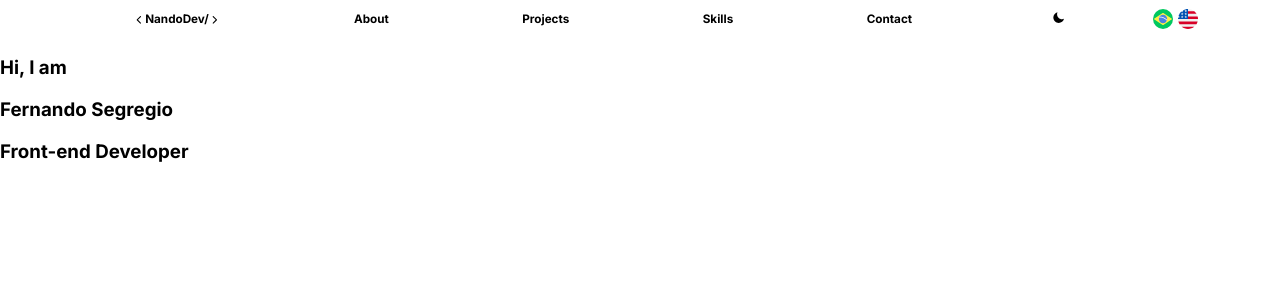
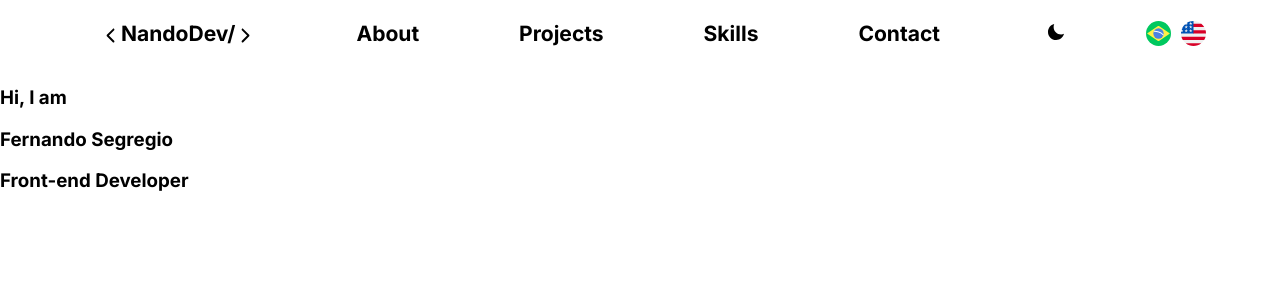
Before and after one commit to FernandoSegregio/dev, a React (Vite) app: page / in a window 1280 px wide. Shown: the top 300 px of the page. Built offline with nearby package versions, Linux system fonts and the light colour scheme.

Commit message:
styles: aumenta tamanho dos itens do elemento nav.

```diff
--- a/src/components/Header.jsx
+++ b/src/components/Header.jsx
@@ -39,7 +39,7 @@ export default function Header() {
       flexDirection: 'row',
       backgroundColor: 'black',
       color: 'white',
-      fontSize: '10px',
+      fontSize: '18px',
     } : {
       display: 'flex',
       justifyContent: 'space-around',
@@ -48,7 +48,7 @@ export default function Header() {
       flexDirection: 'row',
       backgroundColor: 'white',
       color: 'black',
-      fontSize: '10px',
+      fontSize: '18px',
     }}
     >
       <nav style={{ display: 'flex', width: '100%', justifyContent: 'space-evenly' }}>
@@ -75,8 +75,8 @@ export default function Header() {
           }}
         >
           { theme
-            ? <Sun style={{ color: 'white' }} className="theme-clean" />
-            : <Moon className="theme-dark" />}
+            ? <Sun style={{ color: 'white', fontSize: '20px' }} className="theme-clean" />
+            : <Moon style={{ fontSize: '20px' }} className="theme-dark" />}
         </button>
       </div>
       <div style={{
@@ -93,9 +93,9 @@ export default function Header() {
           alt={language === 'pt-BR'
             ? languageObject.altFlagBrazil.pt
             : languageObject.altFlagBrazil.en}
-          width="20px"
-          height="20px"
-          style={{ marginRight: '5px' }}
+          width="25px"
+          height="25px"
+          style={{ marginRight: '5%' }}
         />
         <input
           type="image"
@@ -105,8 +105,8 @@ export default function Header() {
           alt={language === 'pt-BR'
             ? languageObject.altFlagEUA.pt
             : languageObject.altFlagEUA.en}
-          width="20px"
-          height="20px"
+          width="25px"
+          height="25px"
         />
       </div>
     </header>
```
